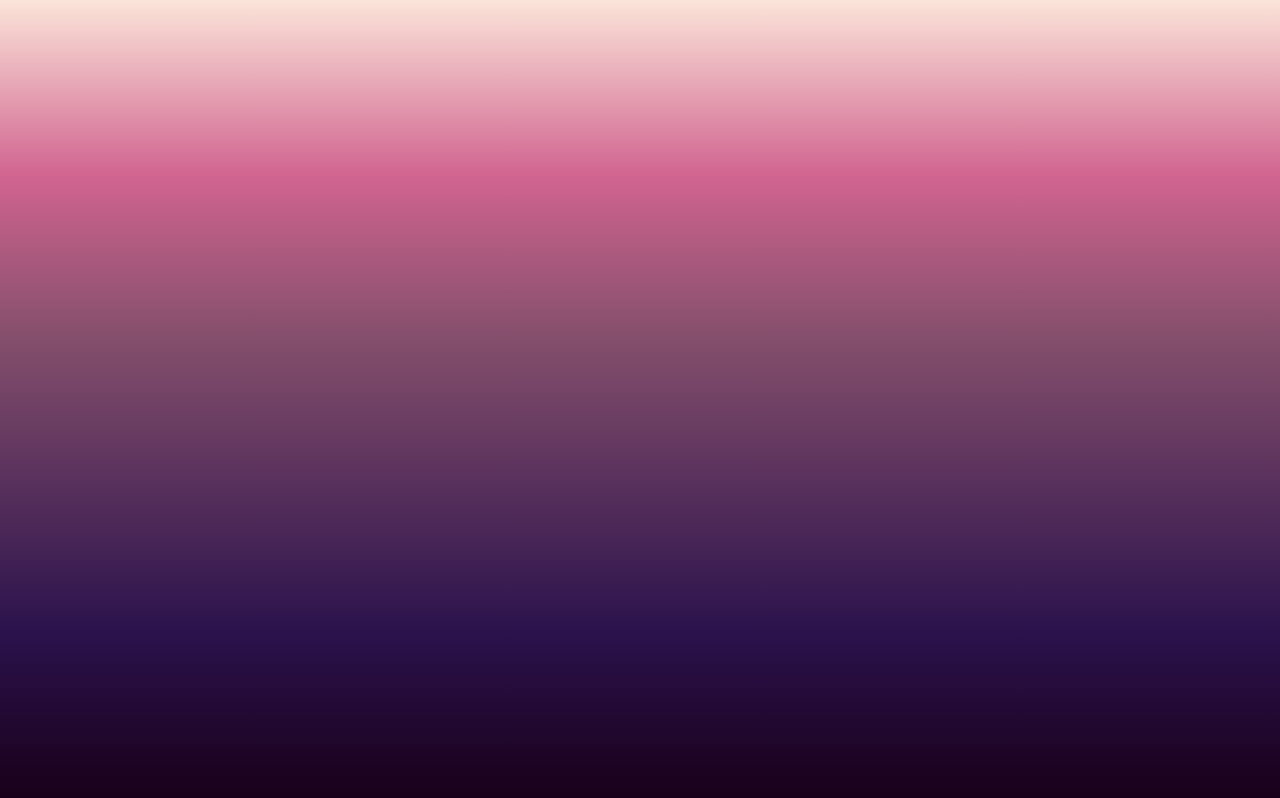
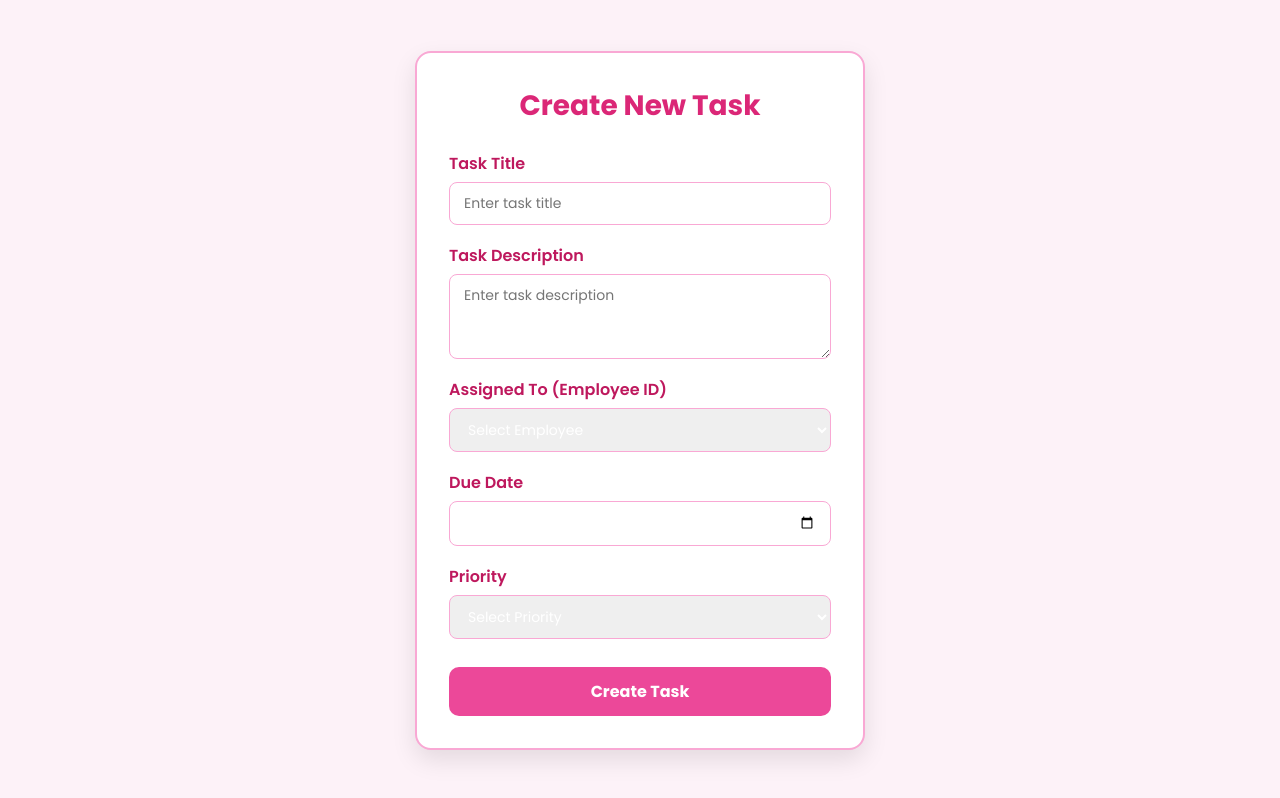
Before and after one commit to shivanshumangal007-dev/DutySync, a React (Vite) app in the folder frontend/: page /admin/dashboard in a window 1280 px wide. Before the commit this address had no page. Built offline with nearby package versions, Linux system fonts and the light colour scheme; a web font is replaced by a local one.

Commit message:
aminpanel added and correction of css overwritting

```diff
--- a/frontend/src/App.jsx
+++ b/frontend/src/App.jsx
@@ -2,8 +2,9 @@ import React from 'react'
 import Loader from './pages/loader'
 import Login from './pages/Login'
 import EmplyoeeDashboard from './pages/EmplyoeeDashboard'
-import {Router, Routes, Route } from 'react-router-dom'
-import MainPage from './pages/mainPage'
+import { Routes, Route } from 'react-router-dom'
+import MainPage from './pages/MainPage'
+import AdminDashboard from './pages/adminDashboard'
 
 
 const App = () => {
@@ -19,6 +20,7 @@ const App = () => {
       <Routes>
         <Route path='/' element={<MainPage/>}/>
         <Route path='/employee/dashboard' element={<EmplyoeeDashboard/>}/>
+        <Route path='/admin/dashboard' element={<AdminDashboard/>}/>
       </Routes>
     </div>
   );
--- a/frontend/src/index.css
+++ b/frontend/src/index.css
@@ -11,15 +11,14 @@
   --bg-5: #2b124c;
   --bg-6: #190019;
 }
-/*
+
 * {
   margin: 0;
   padding: 0;
   box-sizing: border-box;
   color: white;
   font-family: "Poppins", sans-serif;
-} */
-@import "tailwindcss";
+}
 
 html,
 body {
--- /dev/null
+++ b/frontend/src/pages/AdminDashboard.css
@@ -0,0 +1,87 @@
+/* Page Background */
+.page {
+  min-height: 100vh;
+  background-color: #fdf2f8; /* pink-50 */
+  display: flex;
+  justify-content: center;
+  align-items: center;
+}
+
+/* Form Box */
+.form-container {
+  background-color: #ffffff;
+  padding: 32px;
+  width: 100%;
+  max-width: 450px;
+  border-radius: 16px;
+  border: 2px solid #f9a8d4; /* pink-300 */
+  box-shadow: 0 10px 25px rgba(0, 0, 0, 0.1);
+}
+
+/* Title */
+.form-title {
+  text-align: center;
+  font-size: 28px;
+  font-weight: 700;
+  color: #db2777; /* pink-600 */
+  margin-bottom: 24px;
+}
+
+/* Form Layout */
+.form {
+  display: flex;
+  flex-direction: column;
+  gap: 18px;
+}
+
+/* Form Group */
+.form-group {
+  display: flex;
+  flex-direction: column;
+}
+
+/* Labels */
+.form-group label {
+  font-weight: 600;
+  color: #be185d; /* pink-700 */
+  margin-bottom: 6px;
+}
+
+/* Inputs & Select */
+.form-group input,
+.form-group textarea,
+.form-group select {
+  padding: 10px 14px;
+  border-radius: 8px;
+  border: 1px solid #f9a8d4;
+  font-size: 14px;
+  outline: none;
+  transition: border 0.2s, box-shadow 0.2s;
+}
+
+/* Focus Effect */
+.form-group input:focus,
+.form-group textarea:focus,
+.form-group select:focus {
+  border-color: #ec4899;
+  box-shadow: 0 0 0 2px rgba(236, 72, 153, 0.3);
+}
+
+/* Submit Button */
+.submit-btn {
+  margin-top: 10px;
+  background-color: #ec4899;
+  color: white;
+  padding: 12px;
+  border: none;
+  border-radius: 10px;
+  font-size: 16px;
+  font-weight: 700;
+  cursor: pointer;
+  transition: background-color 0.3s;
+}
+
+/* Hover */
+.submit-btn:hover {
+  background-color: #db2777;
+}
--- a/frontend/src/pages/AdminDashboard.jsx
+++ b/frontend/src/pages/AdminDashboard.jsx
@@ -1,143 +1,103 @@
 import axios from "axios";
 import React, { useState } from "react";
+import "./AdminDashboard.css";
 
 const AdminDashboard = () => {
-  // ✅ Separate states for each field
   const [title, setTitle] = useState("");
   const [description, setDescription] = useState("");
   const [status, setStatus] = useState("Pending");
-  const [assigned_to, setAssignedTo] = useState('');
+  const [assigned_to, setAssignedTo] = useState("");
   const [due_date, setDueDate] = useState("");
   const [priority, setPriority] = useState("");
 
-  // ✅ Submit Handler
   const handleSubmit = async (e) => {
     e.preventDefault();
 
-
-    // ✅ Task Object according to schema
     const taskData = {
-      title: title,
-      description: description,
-      status: status,
-      assigned_to: assigned_to,
-      due_date: due_date,
-      priority: priority,
+      title,
+      description,
+      status,
+      assigned_to,
+      due_date,
+      priority,
     };
 
     try {
-        const response =  await axios.post("http://127.0.0.1:8000/admin_/newTask", taskData, {
-          withCredentials: true,
-        });
-        console.log(response);
-        console.log("Task Created:", taskData);
+      const response = await axios.post(
+        "http://127.0.0.1:8000/admin_/newTask",
+        taskData,
+        { withCredentials: true },
+      );
+      console.log(response);
+      alert("✅ Task Created Successfully!");
     } catch (error) {
-        console.log(error, "error in creating task");
+      console.log(error, "error in creating task");
+      alert("❌ Failed to create task");
     }
-    alert("✅ Task Created Successfully!");
   };
 
   return (
-    <div className="bg-pink-50 min-h-screen flex justify-center items-center">
-      {/* Form Container */}
-      <div className="bg-white shadow-xl rounded-2xl p-8 w-full max-w-lg border-2 border-pink-200">
-        {/* Title */}
-        <h2 className="text-3xl font-bold text-pink-600 text-center mb-6">
-          Create New Task
-        </h2>
+    <div className="page">
+      <div className="form-container">
+        <h2 className="form-title">Create New Task</h2>
 
-        {/* Form */}
-        <form onSubmit={handleSubmit} className="space-y-5">
-          {/* ✅ Title */}
-          <div>
-            <label className="block text-pink-700 font-semibold mb-1">
-              Task Title
-            </label>
+        <form onSubmit={handleSubmit} className="form">
+          <div className="form-group">
+            <label>Task Title</label>
             <input
               type="text"
               value={title}
               onChange={(e) => setTitle(e.target.value)}
               placeholder="Enter task title"
-              className="w-full px-4 py-2 border border-pink-300 rounded-lg
-              focus:ring-2 focus:ring-pink-400 outline-none"
             />
           </div>
 
-          {/* ✅ Description */}
-          <div>
-            <label className="block text-pink-700 font-semibold mb-1">
-              Task Description
-            </label>
+          <div className="form-group">
+            <label>Task Description</label>
             <textarea
+              rows="3"
               value={description}
               onChange={(e) => setDescription(e.target.value)}
               placeholder="Enter task description"
-              rows="3"
-              className="w-full px-4 py-2 border border-pink-300 rounded-lg
-              focus:ring-2 focus:ring-pink-400 outline-none"
-            ></textarea>
+            />
           </div>
 
-          {/* ✅ Status */}
-          <div>
-            <label className="block text-pink-700 font-semibold mb-1">
-              Status
-            </label>
-            <select
-              value={status}
-              onChange={(e) => setStatus(e.target.value)}
-              className="w-full px-4 py-2 border border-pink-300 rounded-lg
-              focus:ring-2 focus:ring-pink-400 outline-none"
-            >
+          {/* <div className="form-group">
+            <label>Status</label>
+            <select value={status} onChange={(e) => setStatus(e.target.value)}>
               <option value="Pending">Pending</option>
               <option value="In Progress">In Progress</option>
               <option value="Completed">Completed</option>
             </select>
-          </div>
+          </div> */}
 
-          {/* ✅ Assigned To */}
-          <div>
-            <label className="block text-pink-700 font-semibold mb-1">
-              Assigned To (Employee ID)
-            </label>
+          <div className="form-group">
+            <label>Assigned To (Employee ID)</label>
             <select
               value={assigned_to}
               onChange={(e) => setAssignedTo(e.target.value)}
-              className="w-full px-4 py-2 border border-pink-300 rounded-lg
-              focus:ring-2 focus:ring-pink-400 outline-none"
             >
               <option value="">Select Employee</option>
               <option value="shivanshu">shivanshu</option>
               <option value="EMP002">EMP002</option>
               <option value="EMP003">EMP003</option>
-              <option value="shivanshu">shivanshu</option>
             </select>
           </div>
 
-          {/* ✅ Due Date */}
-          <div>
-            <label className="block text-pink-700 font-semibold mb-1">
-              Due Date
-            </label>
+          <div className="form-group">
+            <label>Due Date</label>
             <input
               type="date"
               value={due_date}
               onChange={(e) => setDueDate(e.target.value)}
-              className="w-full px-4 py-2 border border-pink-300 rounded-lg
-              focus:ring-2 focus:ring-pink-400 outline-none"
             />
           </div>
 
-          {/* ✅ Priority */}
-          <div>
-            <label className="block text-pink-700 font-semibold mb-1">
-              Priority
-            </label>
+          <div className="form-group">
+            <label>Priority</label>
             <select
               value={priority}
               onChange={(e) => setPriority(e.target.value)}
-              className="w-full px-4 py-2 border border-pink-300 rounded-lg
-              focus:ring-2 focus:ring-pink-400 outline-none"
             >
               <option value="">Select Priority</option>
               <option value="Low">Low</option>
@@ -146,18 +106,13 @@ const AdminDashboard = () => {
             </select>
           </div>
 
-          {/* ✅ Submit Button */}
-          <button
-            type="submit"
-            className="w-full bg-pink-500 text-white py-2 rounded-lg font-bold
-            hover:bg-pink-600 transition duration-300"
-          >
+          <button type="submit" className="submit-btn">
             Create Task
           </button>
         </form>
       </div>
     </div>
   );
-};;
+};
 
 export default AdminDashboard;
--- a/frontend/src/pages/Login.jsx
+++ b/frontend/src/pages/Login.jsx
@@ -33,6 +33,13 @@ const Login = () => {
       console.log("Login Success:", response.data);
       // setUsername(response.data.userDetails.username);
       // setTasks(response.data.tasks || []);
+
+      const responseIsAdmin = response.data.user.is_admin;
+      // console.log("Is Admin:", responseIsAdmin);
+      if(responseIsAdmin){
+        navigate("/admin/dashboard");
+        return;
+      }
       navigate("/employee/dashboard");
     } catch (error) {
       console.log("Error:", error.response?.data || error.message);
--- a/frontend/src/pages/MainPage.jsx
+++ b/frontend/src/pages/MainPage.jsx
@@ -6,11 +6,11 @@ import AdminDashboard from './adminDashboard'
 const MainPage = () => {
   return (
     <div>
-      {/* <Loader/>
+      <Loader/>
 
-      <Login/> */}
+      <Login/>
 
-      <AdminDashboard/>
+      {/* <AdminDashboard/> */}
     </div>
   )
 }
```
